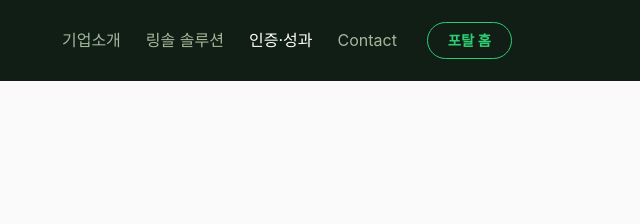
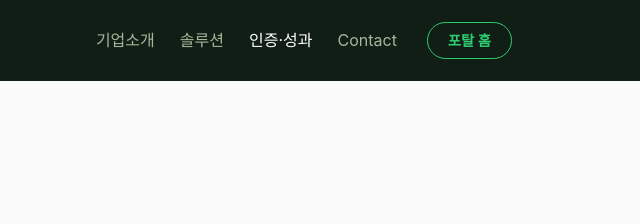
Before and after one commit to MyeongRan/GLM_COCIX, a plain HTML site: page cert-coci.html in a window 1280 px wide. Shown: the top 224 px of the page, 640-1280 px from the left. Drawn offline with Linux system fonts and the light colour scheme.

Commit message:
Update navigation link text for clarity

```diff
--- a/cert-coci.html
+++ b/cert-coci.html
@@ -65,7 +65,7 @@
         <div class="nav-container">
             <ul class="nav-links">
                 <li><a href="company-coci.html">기업소개</a></li>
-                <li><a href="solution-coci.html">링솔 솔루션</a></li>
+                <li><a href="solution-coci.html">솔루션</a></li>
                 <li><a href="cert-coci.html" class="active">인증·성과</a></li>
                 <li><a href="contact-coci.html">Contact</a></li>
 
```
